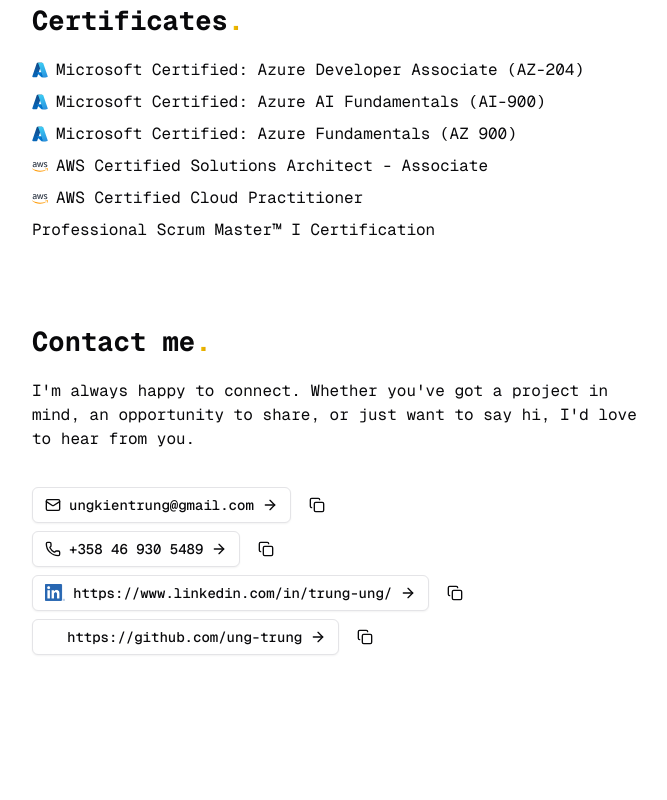
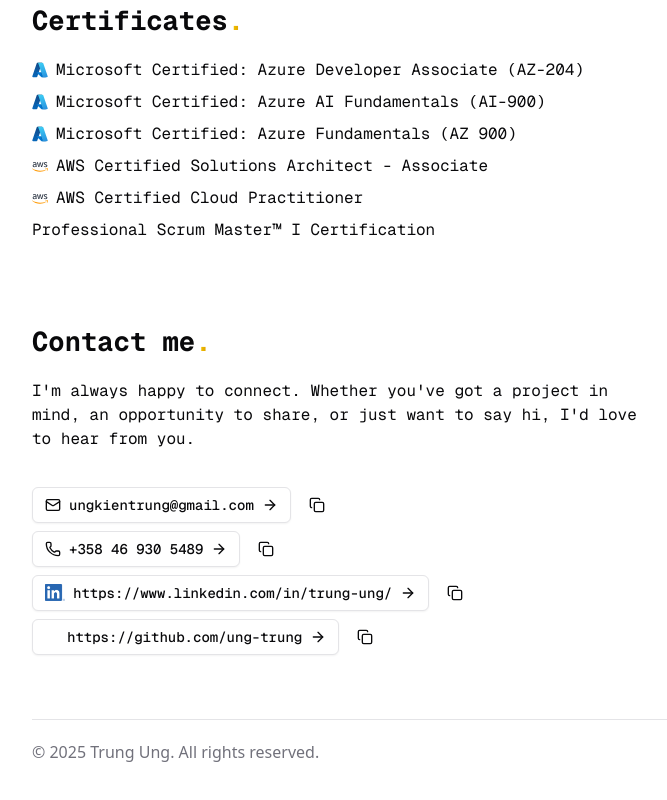
Before and after one commit to trungung/portfolio2025, a Next.js app: page / in a window 1280 px wide. Shown: the part 1525-2325 px from the top of the page, without its empty margins (224-891 px from the left). Before the commit the page ends 2292 px from the top, so only its background shows below. Built offline with nearby package versions, Linux system fonts and the light colour scheme; some icons are missing.

Commit message:
add footer

```diff
--- a/src/app/layout.tsx
+++ b/src/app/layout.tsx
@@ -90,7 +90,12 @@
           </Button>
         </nav>
         {children}
-        <footer className="mx-auto w-full max-w-screen-md pb-12"> </footer>
+        <footer className="mx-auto w-full max-w-screen-md pb-9">
+          <hr className="border-border mb-5 border-t" />
+          <div className="text-muted-foreground">
+            &copy; 2025 Trung Ung. All rights reserved.
+          </div>
+        </footer>
       </body>
     </html>
   );
```
